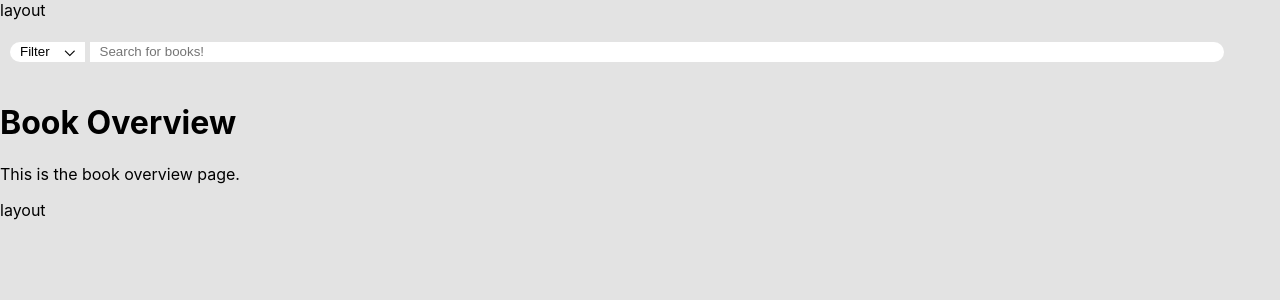
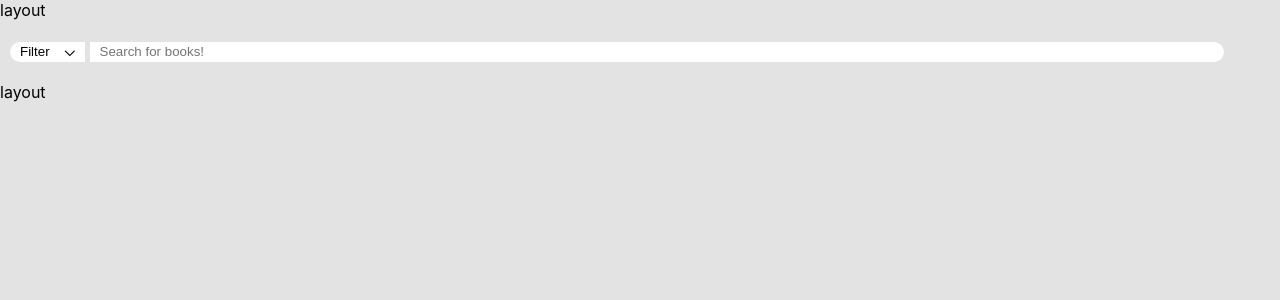
Before and after one commit to Br0wnMamba/SkyView-Library-System, a React (Create React App) app in the folder frontend/: page /book/1 in a window 1280 px wide. Shown: the top 300 px of the page. Built offline with nearby package versions, Linux system fonts and the light colour scheme.

Commit message:
added button

```diff
--- /dev/null
+++ b/frontend/src/components/Button/Button.css
@@ -0,0 +1,4 @@
+.button {
+	width: 100%;
+	height: 100%;
+}
--- /dev/null
+++ b/frontend/src/components/Button/Button.js
@@ -0,0 +1,18 @@
+import React from "react";
+import "./Button.css";
+
+const Button = ({ text, onClick, textColor, backgroundColor, borderRadius, padding }) => {
+	return (
+		<button className="button" onClick={onClick} style={{
+			color: textColor || "white",
+			backgroundColor: backgroundColor || "#092833",
+			borderRadius: borderRadius || "5px",
+			padding: padding || "10px 20px",
+			border: "none"
+		}}>
+			{text}
+		</button>
+	);
+}
+
+export default Button;
--- a/frontend/src/pages/bookOverview/BookOverview.js
+++ b/frontend/src/pages/bookOverview/BookOverview.js
@@ -1,14 +1,20 @@
 import React from "react";
 import Search from "../../components/Search/Search";
+import Button from "../../components/Button/Button";
 
-const BookOverview = () => {
-	  return (
-	<div>
-		<Search buttonName={"Filter"} />
-	  <h1>Book Overview</h1>
-	  <p>This is the book overview page.</p>
-	</div>
-  );
+const BookOverview = ({ }) => {
+	return (
+		<div>
+			<Search buttonName={"Filter"} />
+			<div className="book-overview">
+				<div className="book-overview-image">
+				</div>
+			</div>
+			<div className="book-overview-checkout">
+
+			</div>
+		</div>
+	);
 }
 
 export default BookOverview;
```
